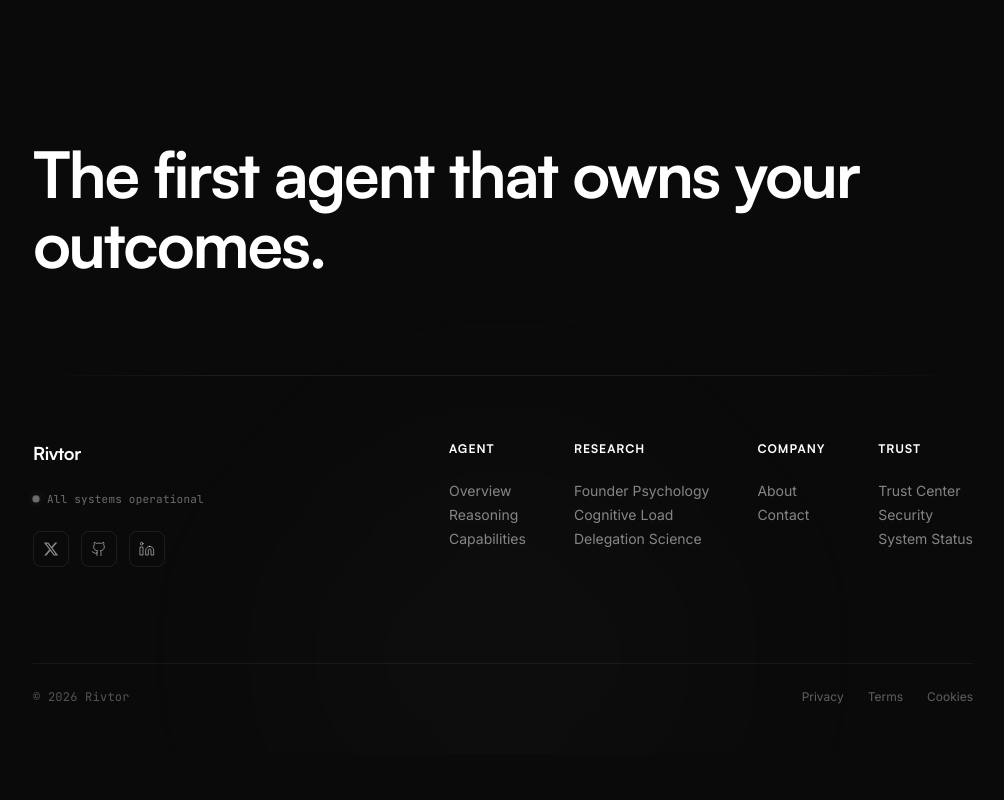
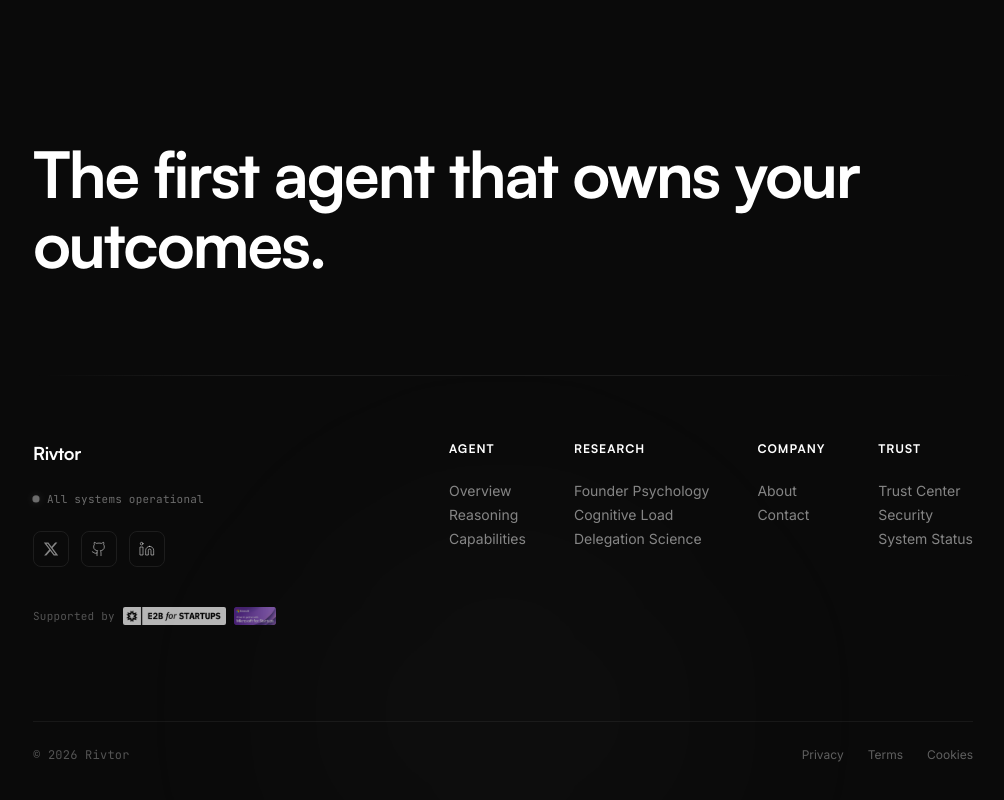
Before and after one commit to shyamolkonwar/rivtor-frontend, a Next.js app: page / in a window 1280 px wide. Shown: the part 8642-9442 px from the top of the page, without its empty margins (137-1141 px from the left). Before the commit the page ends 9396 px from the top, so only its background shows below. Built offline with nearby package versions, Linux system fonts and the light colour scheme; no server answers.

Commit message:
feat(landing): update Footer with Microsoft Startups badge

```diff
--- a/src/components/landing/Footer.tsx
+++ b/src/components/landing/Footer.tsx
@@ -130,6 +130,33 @@ export default function Footer({
                 <Linkedin className="rv-footer-v4__social-icon" strokeWidth={1.5} />
               </a>
             </div>
+            <div className="rv-footer-v4__sponsor">
+              <span className="rv-footer-v4__sponsor-label">Supported by</span>
+              <a
+                href="https://e2b.dev/startups"
+                target="_blank"
+                rel="noopener noreferrer"
+                aria-label="E2B for Startups"
+              >
+                <img
+                  src="/White-1.png"
+                  alt="E2B for Startups"
+                  className="rv-footer-v4__sponsor-img"
+                />
+              </a>
+              <a
+                href="https://www.microsoft.com/en-us/startups"
+                target="_blank"
+                rel="noopener noreferrer"
+                aria-label="Microsoft for Startups"
+              >
+                <img
+                  src="/MS_Startups_Badge.png"
+                  alt="Microsoft for Startups"
+                  className="rv-footer-v4__sponsor-img"
+                />
+              </a>
+            </div>
           </div>
 
           <div className="rv-footer-v4__links">
```
